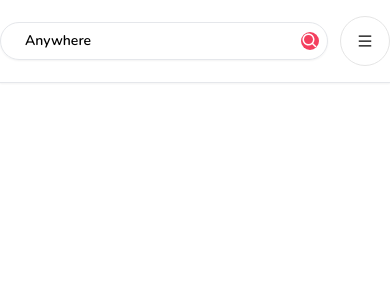
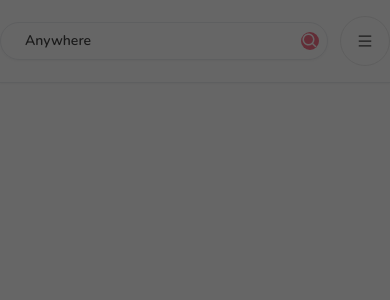
Before and after one commit to Yuvraj-26/Full-Stack-Airbnb-Clone, a Next.js app: page / in a window 390 px wide. Shown: the top 300 px of the page. Built offline with nearby package versions, Linux system fonts and the light colour scheme.

Commit message:
modals function with secondary action

```diff
--- /dev/null
+++ b/app/components/modals/Modal.tsx
@@ -0,0 +1,112 @@
+'use client';
+
+import { useCallback, useEffect, useState } from "react";
+
+interface ModalProps {
+    isOpen?: boolean;
+    onClose: () => void;
+    onSubmit: () => void;
+    title?: string;
+    body?: React.ReactElement;
+    footer?: React.ReactElement;
+    actionlabel: string;
+    disabled?: boolean;
+    secondaryAction?: () => void;
+    secondaryLabel?: string;
+
+}
+
+const Modal: React.FC<ModalProps> = ({
+    isOpen,
+    onClose,
+    onSubmit,
+    title,
+    body,
+    footer,
+    actionlabel,
+    disabled,
+    secondaryAction,
+    secondaryLabel
+}) => {
+    const [showModal, setShowModal,] = useState(isOpen);
+
+    useEffect(() => {
+        setShowModal(isOpen);
+    }, [isOpen]);
+
+    const handleClose = useCallback(() => {
+        // check if modal is disabled
+        if (disabled) {
+            return;
+        }
+
+        setShowModal(false);
+        setTimeout(() => {
+            onClose();
+        },300);
+    }, [disabled, onClose]);
+
+    const handleSubmit = useCallback(() => {
+        if (disabled) {
+            return;
+        }
+
+        onSubmit();
+    }, [disabled, onsubmit]);
+
+    const handleSecondaryAction = useCallback(() => {
+        // if disabled or seondaryAction non existant
+        if (disabled || !secondaryAction){
+            return;
+        }
+
+        //otherwise execute secondaryAction
+        secondaryAction();
+    }, [disabled, secondaryAction]); // dependency array
+
+    if (!isOpen) {
+        return null;
+    }
+
+    return (
+        <>
+            <div
+                className="
+                    justify-center
+                    items-center
+                    flex
+                    overflow-x-hidden
+                    overflow-y-auto
+                    fixed
+                    inset-0
+                    z-50
+                    outline-none
+                    focus:outline-none
+                    bg-neutral-800/70
+                "
+            >
+                <div
+                    className="
+                        relative
+                        w-full
+                        md:w-4/6
+                        lg:w-3/6
+                        xl:w-2/5
+                        my-6
+                        mx-auto
+                        h-full
+                        lg:h-auto
+                        md:h-auto
+                    "
+                >
+                {/* CONTENT */}
+                <div>
+
+                </div>
+                </div>
+            </div>
+        </>
+    );
+}
+
+export default Modal;
--- a/app/layout.tsx
+++ b/app/layout.tsx
@@ -4,6 +4,7 @@ import './globals.css'
 import Navbar from "./components/navbar/Navbar";
 import ClientOnly from "./components/ClientOnly";
 import { Html } from "next/document";
+import Modal from "./components/modals/Modal";
 
 export const metadata = {
   title: 'Airbnb',
@@ -23,6 +24,7 @@ export default function RootLayout({
     <html lang="en">
       <body className={font.className}>
           <ClientOnly>
+            <Modal isOpen />
             <Navbar />
           </ClientOnly>
         {children}
```
